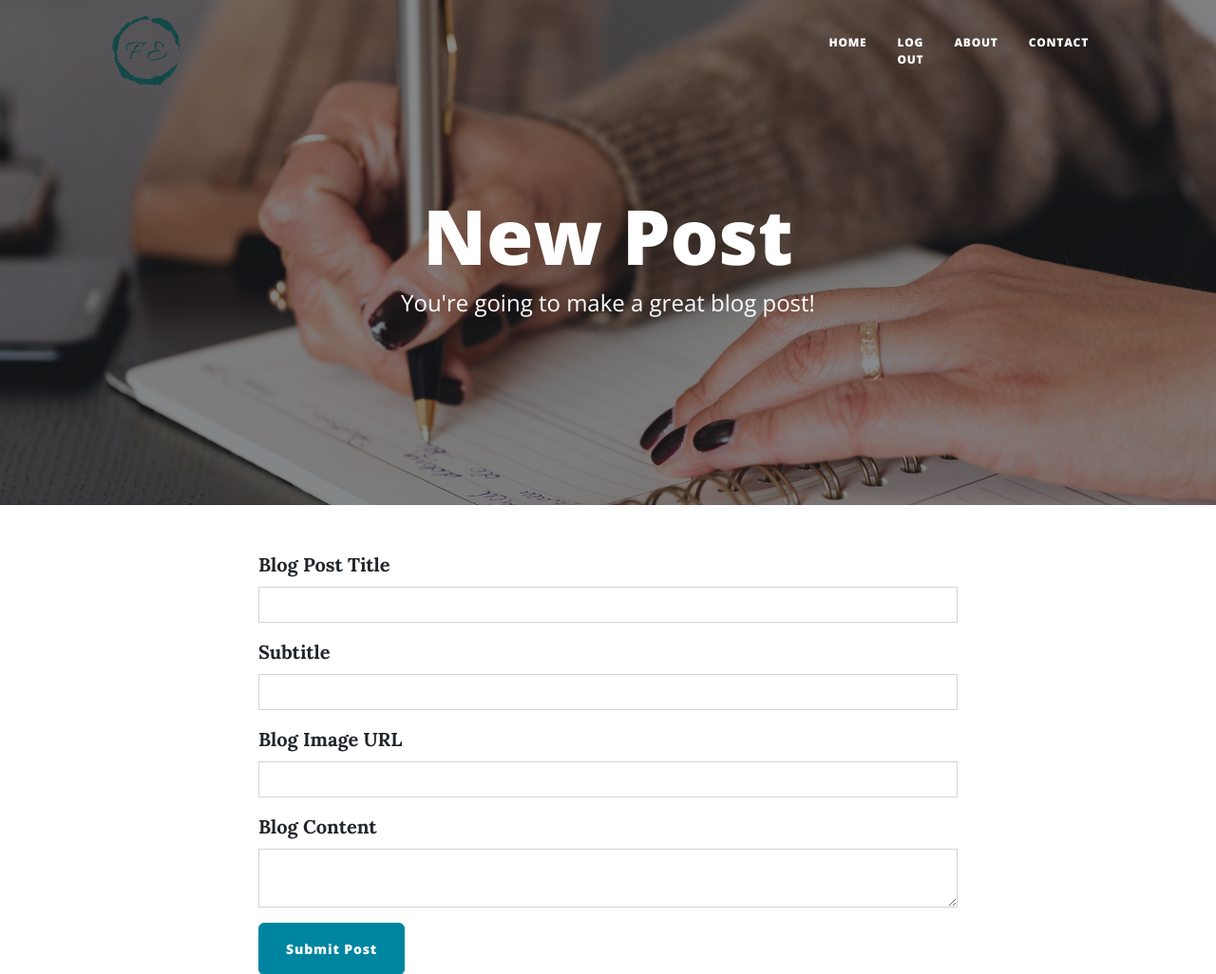
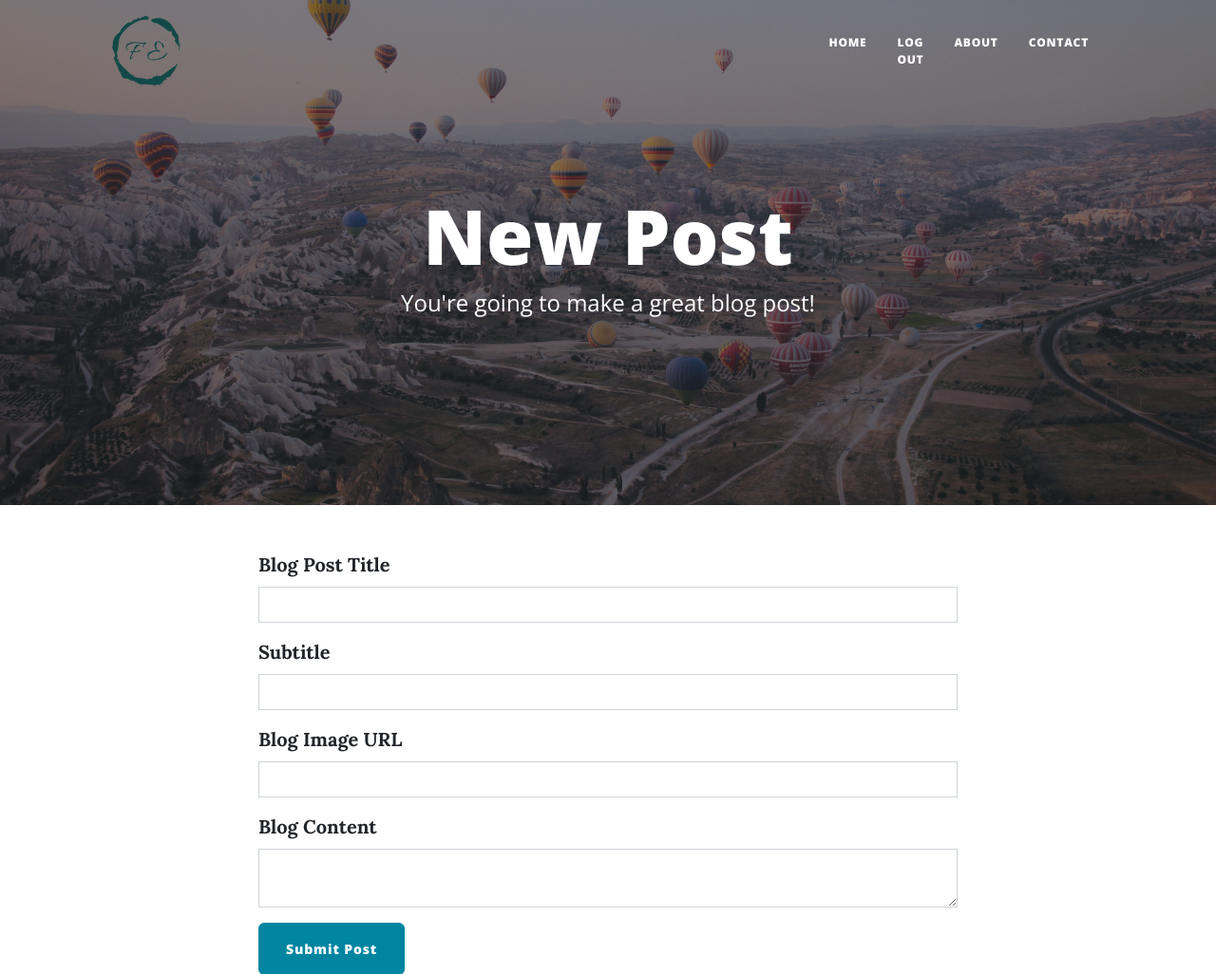
Before and after one commit to FatsCodes/blog, a Flask app: page /new-post in a window 1280 px wide. Shown: the top 1026 px of the page at 95% size. Run offline with Flask 3, Linux system fonts and the light colour scheme; the visitor is signed in with stand-in values (Sample User, id 1); some libraries are stand-ins or nearby versions.

Commit message:
Initial commit

```diff
--- a/templates/make-post.html
+++ b/templates/make-post.html
@@ -5,7 +5,7 @@
 <!-- Page Header -->
 <header
   class="masthead"
-  style="background-image: url('../static/assets/img/edit-bg.jpg')"
+  style="background-image: url('../static/assets/img/post-bg.jpg')"
 >
   <div class="container position-relative px-4 px-lg-5">
     <div class="row gx-4 gx-lg-5 justify-content-center">
```
Also changed, not shown: static/assets/img/edit-bg.jpg (deleted).
